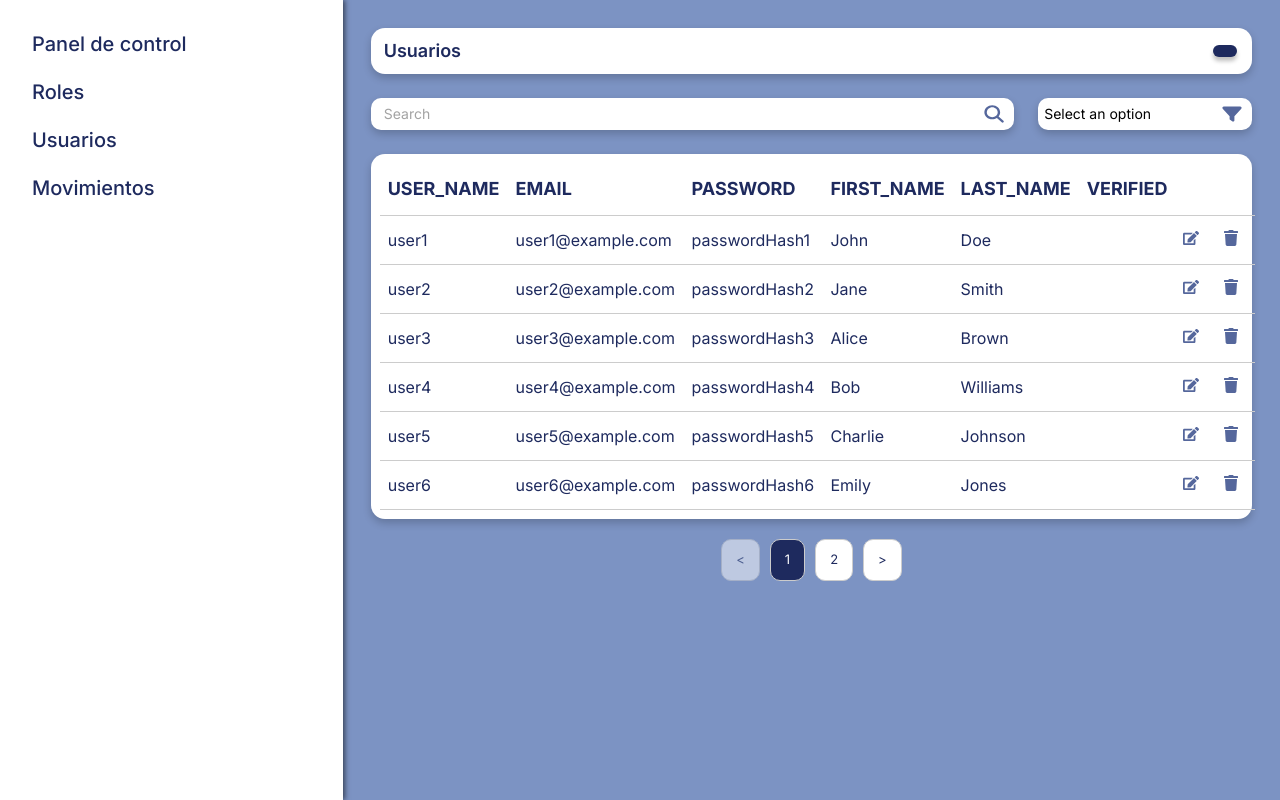
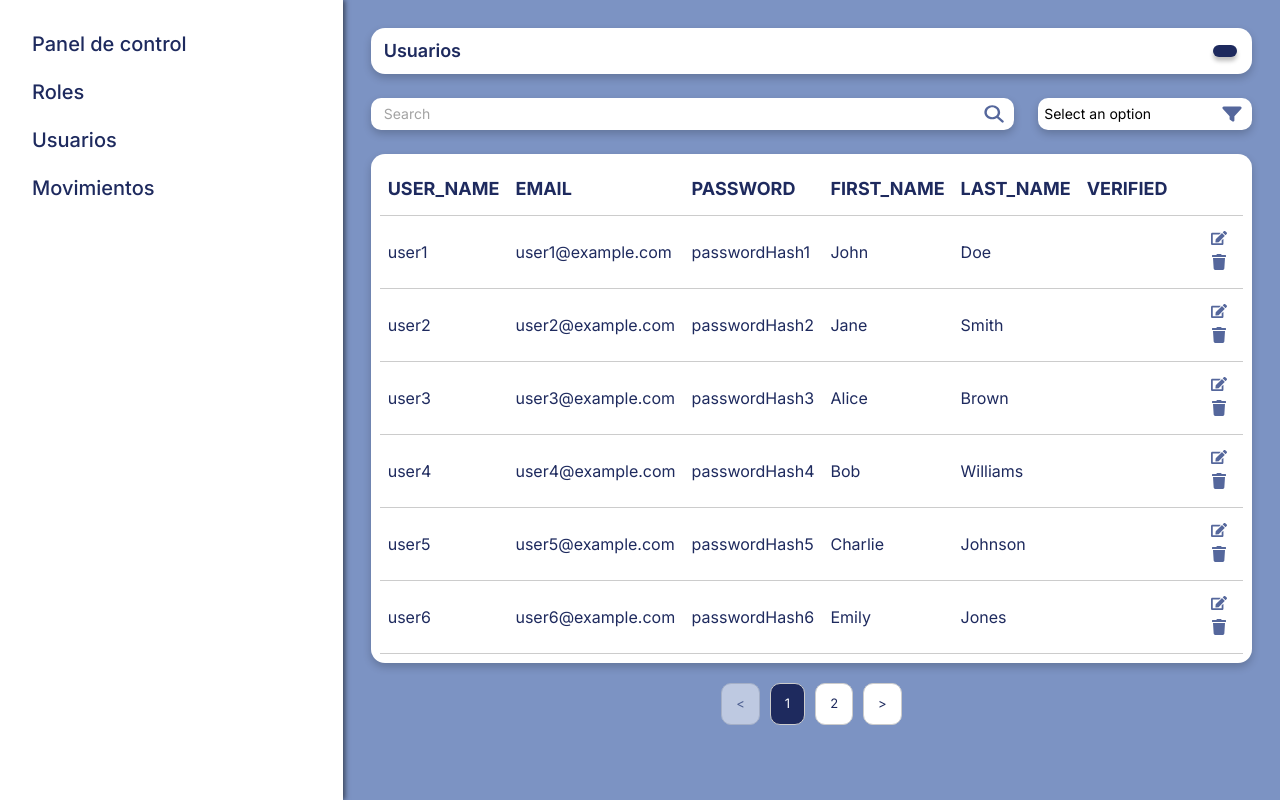
Before and after one commit to RaulBecerraB/TechShare-FrontEnd, a Next.js app: page /admin/users in a window 1280 px wide. Built offline with nearby package versions, Linux system fonts and the light colour scheme.

Commit message:
fix(TableRenderer): correct HTML structure and icon placement
    - Adjusted the HTML layout to ensure icons are placed in the correct positions
    - Fixed issues caused by improper structure in the previous change

```diff
--- a/src/components/AdminCrud/TableRenderer.tsx
+++ b/src/components/AdminCrud/TableRenderer.tsx
@@ -9,16 +9,15 @@ const TableRows: React.FC<TableRowsProps> = ({ headers, currentRecords }) => {
     return (
         <>
             {currentRecords.map((row: any, rowIndex: number) => (
-                <tr key={`row-${rowIndex}`}>
+                <tr key={`row-${row.id}-${rowIndex}`}>
                     {headers.map((header: string, headerIndex: number) => (
-                        <td key={`cell-${rowIndex}-${headerIndex}`}>{row[header]}</td>
+                        <td key={`${header}-${row.id}-${headerIndex}`}>{row[header]}</td>
                     ))}
-                    <td key={`action-edit-${rowIndex}`}>
+                    <td key={`empty-td-${row.id}`} />
+                    <td key={`actions-td-${row.id}`}>
                         <button className="action-button" onClick={() => console.log('Edit', row.id)}>
                             <FaEdit />
                         </button>
-                    </td>
-                    <td key={`action-delete-${rowIndex}`}>
                         <button className="action-button" onClick={() => console.log('Delete', row.id)}>
                             <FaTrash />
                         </button>
@@ -37,10 +36,10 @@ const TableHeaders: React.FC<TableHeadersProps> = ({ headers }) => {
     return (
         <tr className='text-lg'>
             {headers.map((header: string, index: number) => (
-                <th key={`header-${index}`}>{header.toUpperCase()}</th>
+                <th key={`${header}-${index}`}>{header.toUpperCase()}</th>
             ))}
-            <th />
-            <th />
+            <th key="empty-th-1" />
+            <th key="empty-th-2" />
         </tr>
     );
 };
```
